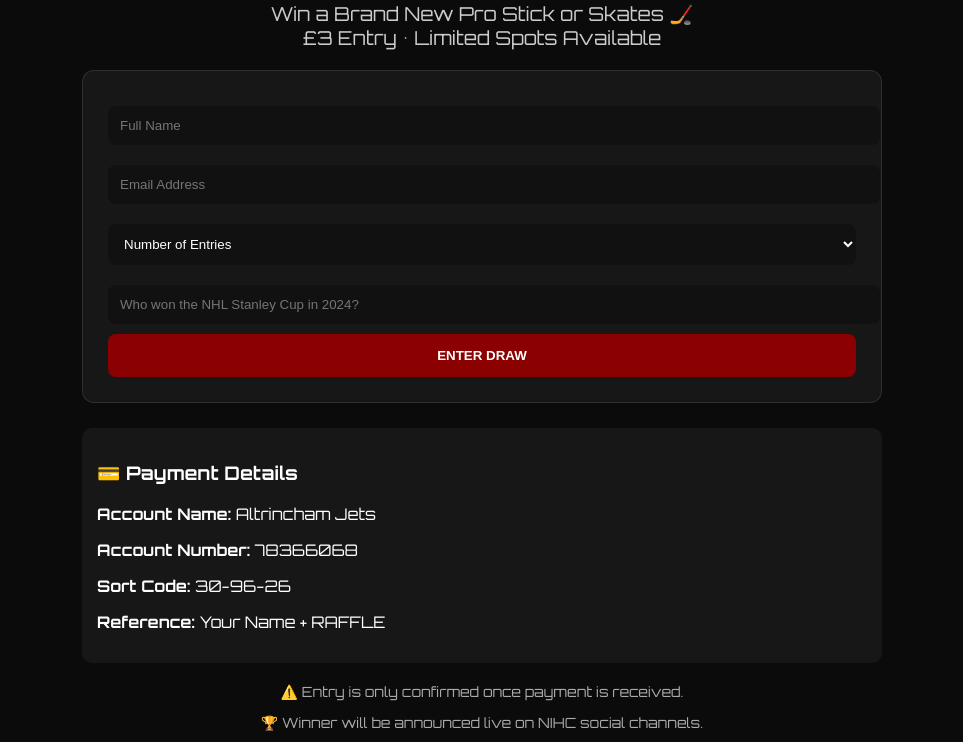
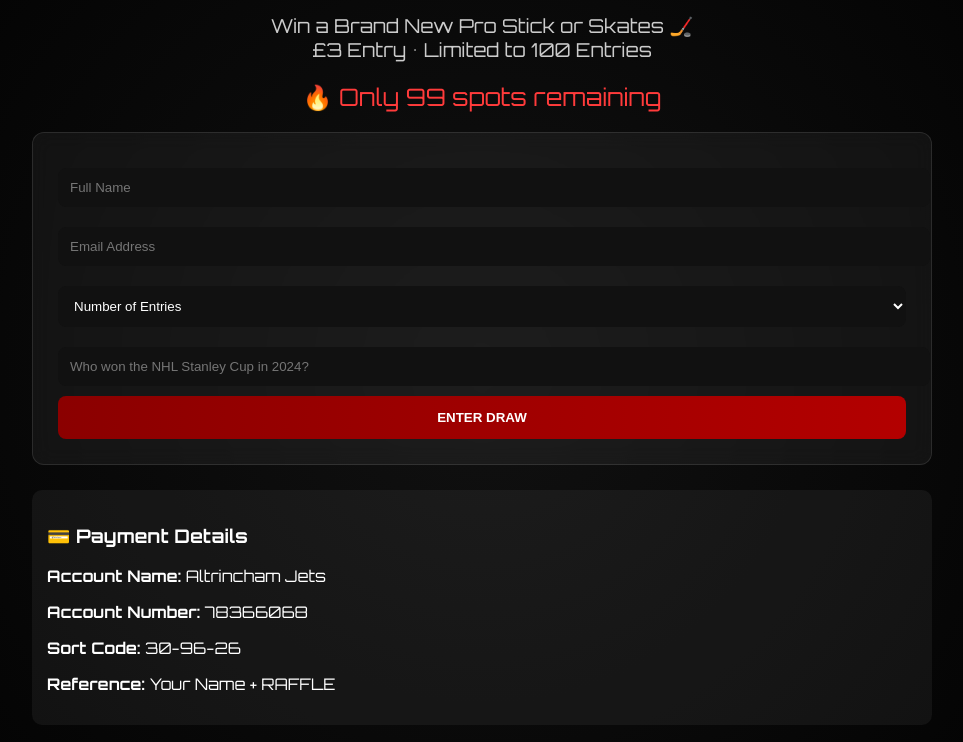
Before and after one commit to pgarv34/National-Ice-Hockey-Club, a plain HTML site: page draft.html in a window 1280 px wide. Shown: the part 142-884 px from the top of the page, without its empty margins (158-1121 px from the left). Drawn offline with Linux system fonts and the light colour scheme.

Commit message:
Update draft.html

```diff
--- a/draft.html
+++ b/draft.html
@@ -1,3 +1,6 @@
+<!-- =========================
+NIHC ELITE DRAFT SYSTEM
+========================= -->
 <!DOCTYPE html>
 <html lang="en">
 <head>
@@ -11,20 +14,20 @@
 body {
   margin: 0;
   font-family: 'Orbitron', sans-serif;
-  background: #0b0b0b;
+  background: radial-gradient(circle at center, #111 0%, #000 100%);
   color: #fff;
   text-align: center;
 }
 
 .container {
-  max-width: 800px;
+  max-width: 900px;
   margin: auto;
   padding: 40px 20px;
 }
 
 h1 {
-  font-size: 2.5rem;
-  letter-spacing: 2px;
+  font-size: 2.8rem;
+  letter-spacing: 3px;
 }
 
 .prize {
@@ -33,11 +36,18 @@ h1 {
   color: #ccc;
 }
 
+.counter {
+  margin: 20px 0;
+  font-size: 1.5rem;
+  color: #ff3b3b;
+}
+
 .card {
   background: rgba(255,255,255,0.05);
   border: 1px solid rgba(255,255,255,0.1);
   border-radius: 12px;
   padding: 25px;
+  backdrop-filter: blur(10px);
 }
 
 input, select {
@@ -53,16 +63,17 @@ input, select {
 button {
   padding: 14px;
   width: 100%;
-  background: #8B0000;
+  background: linear-gradient(90deg,#8B0000,#b30000);
   border: none;
   color: #fff;
   font-weight: bold;
   border-radius: 8px;
   cursor: pointer;
+  transition: 0.3s;
 }
 
 button:hover {
-  background: #b30000;
+  transform: scale(1.03);
 }
 
 .payment {
@@ -89,8 +100,12 @@ button:hover {
 
 <p class="prize">
 Win a Brand New Pro Stick or Skates 🏒<br>
-£3 Entry • Limited Spots Available
+£3 Entry • Limited to 100 Entries
 </p>
+
+<div class="counter">
+🔥 Only <span id="spots">100</span> spots remaining
+</div>
 
 <div class="card">
 
@@ -102,12 +117,11 @@ Win a Brand New Pro Stick or Skates 🏒<br>
 
 <select name="entries" required>
   <option value="">Number of Entries</option>
-  <option>1 (£3)</option>
-  <option>2 (£6)</option>
-  <option>5 (£15)</option>
+  <option value="1">1 (£3)</option>
+  <option value="2">2 (£6)</option>
+  <option value="5">5 (£15)</option>
 </select>
 
-<!-- Skill Question (UK legal workaround) -->
 <input type="text" name="question" placeholder="Who won the NHL Stanley Cup in 2024?" required>
 
 <button type="submit">ENTER DRAW</button>
@@ -118,20 +132,30 @@ Win a Brand New Pro Stick or Skates 🏒<br>
 
 <div class="payment">
 <h3>💳 Payment Details</h3>
-
 <p><strong>Account Name:</strong> Altrincham Jets</p>
 <p><strong>Account Number:</strong> 78366068</p>
 <p><strong>Sort Code:</strong> 30-96-26</p>
-
 <p><strong>Reference:</strong> Your Name + RAFFLE</p>
 </div>
 
 <div class="info">
 <p>⚠️ Entry is only confirmed once payment is received.</p>
-<p>🏆 Winner will be announced live on NIHC social channels.</p>
+<p>🎟️ Each entry will be assigned a ticket number.</p>
+<p>🏆 Winner will be drawn live and verified publicly.</p>
 </div>
 
 </div>
 
+<script>
+// Simple fake scarcity counter (visual only)
+let spots = 100;
+setInterval(() => {
+  if (spots > 12) {
+    spots--;
+    document.getElementById("spots").innerText = spots;
+  }
+}, 4000);
+</script>
+
 </body>
 </html>
```
